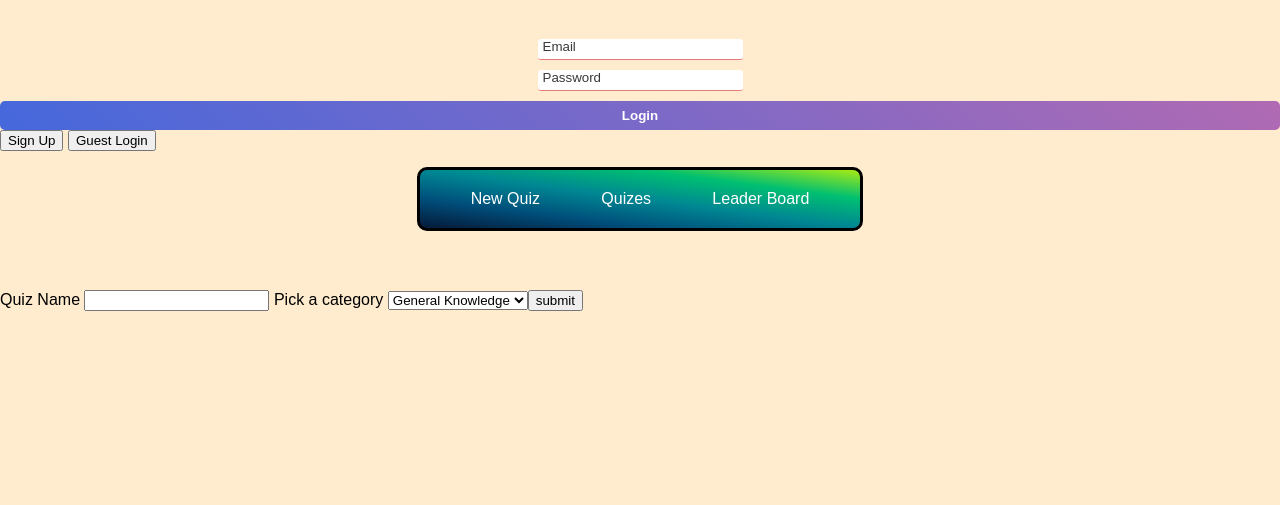
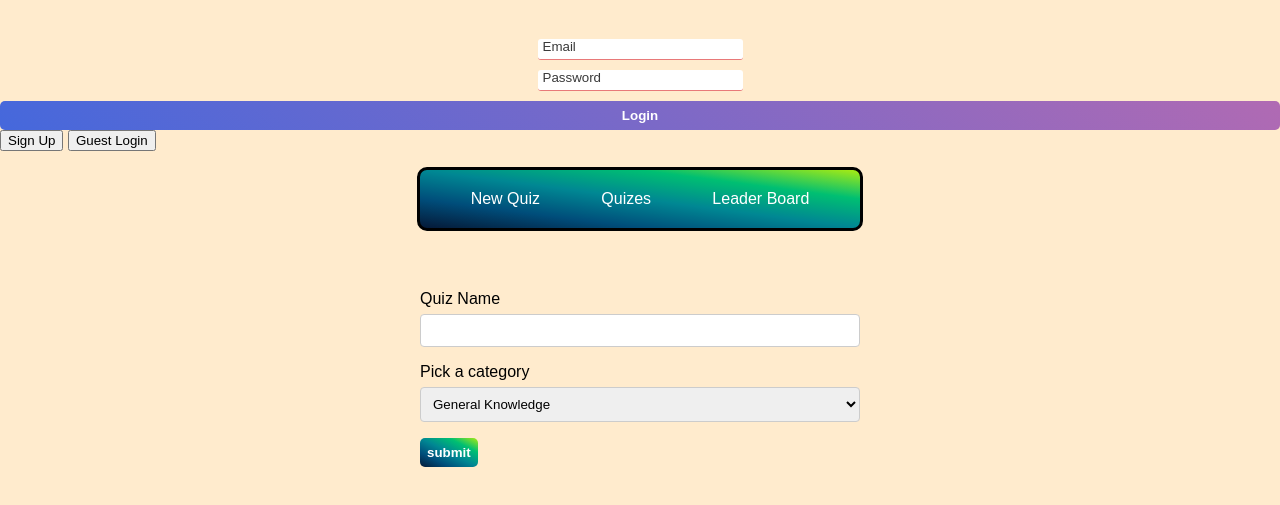
Before and after one commit to namnguyen564/trivial, a website with bundled scripts: page static/index.html in a window 1280 px wide. Both pictures are taken after a click on the item "New Quiz". Shown: the part 185-690 px from the top of the page. Built offline with nearby package versions, Linux system fonts and the light colour scheme.

Commit message:
vertical aligned form and added style

```diff
--- a/static/js/components/createQuiz.js
+++ b/static/js/components/createQuiz.js
@@ -7,7 +7,7 @@ export function renderNewQuizForm() {
     const quizForm = `
     <form id="CreateQuizForm">
     <label for="Quiz Name">Quiz Name</label>
-    <input type="text" name="Quiz Name" id="quizName">
+    <input type="text" name="Quiz Name" id="quizName"><br>
     <label for="category">Pick a category</label>
     <select name="category" id="category">
         <option value="General Knowledge">General Knowledge</option>
@@ -21,7 +21,7 @@ export function renderNewQuizForm() {
         <option value="Food & Drink">Food & Drink</option>
         <option value="Arts & Literature">Arts & Literature </option>
         <option value="Random">Random</option>
-        <input type="submit" value="submit">
+        <input type="submit" value="submit" id="createQuizSubmit">
 
     </select>
 
--- a/static/style.css
+++ b/static/style.css
@@ -8,6 +8,7 @@
     padding-top: 40px;
 }  */
 
+/* Hover effect used from https://codepen.io/noahraskin/pen/abENVwL */
 #title {
   --s: 0.1em;   /* the thickness of the line */
   --c: #004d7a; /* the color */
@@ -125,7 +126,7 @@ html {
     display: none;
   }
 
-li button,  #question-container button, submit {
+li button,  #question-container button, submit, #createQuizSubmit {
     padding: 7px;
     border: none;
     border-radius: 5px;
@@ -240,8 +241,22 @@ table {
 
 #CreateQuizForm {
   display: block;
+  width: 440px;
+  /* border: solid black; */
+  margin-left: auto;
+  margin-right: auto;
+
+}
+#quizName, #category {
+  width: 100%;
+  padding: 8px;
+  border: 1px solid #ccc;
+  border-radius: 4px;
+  box-sizing: border-box;
+  margin-top: 6px;
+  margin-bottom: 16px;
 }
 
-.nav-item{
-
-}
+/* #createQuizSubmit{
+  background-image: linear-gradient(to right top, #051937, #004d7a, #008793, #00bf72, #a8eb12)
+} */
```
